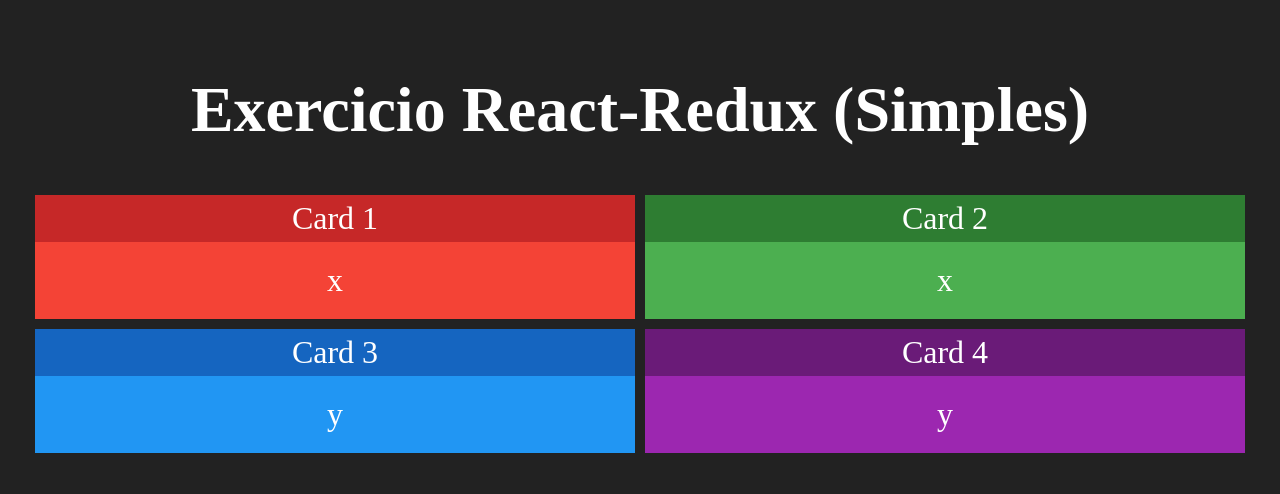
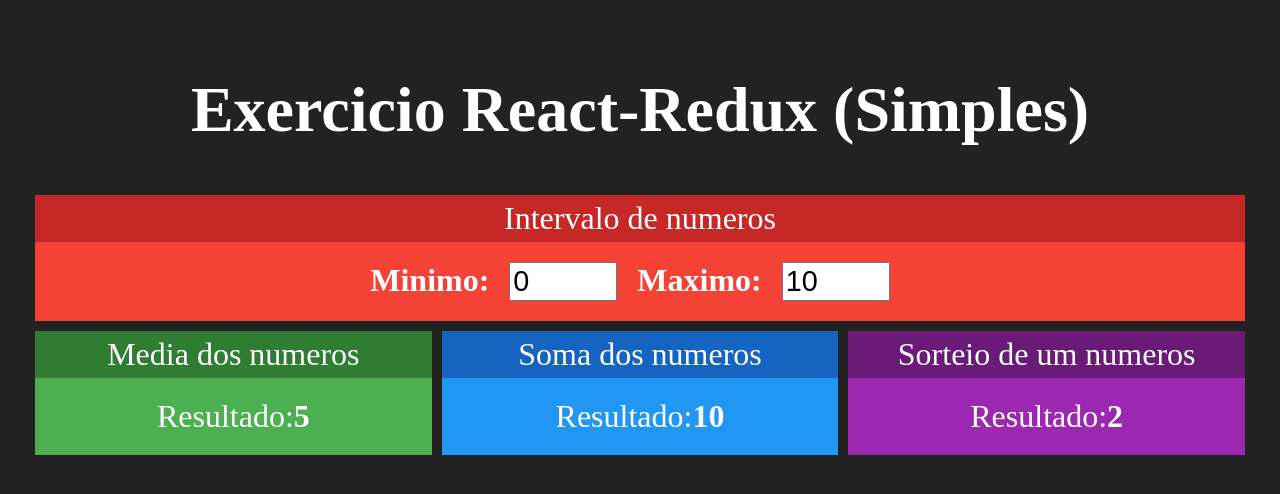
Before and after one commit to Pedro-imbriani-clear/simple-redux, a React (Create React App) app in the folder simple-redux/: page / in a window 1280 px wide. Shown: the top 494 px of the page. Built offline with nearby package versions, Linux system fonts and the light colour scheme.

Commit message:
adding too many elements

```diff
--- a/simple-redux/src/App.js
+++ b/simple-redux/src/App.js
@@ -1,18 +1,23 @@
 import logo from './logo.svg';
 import './App.css';
-import Card from './componentes/Card';
+import Media from './componentes/Media';
+import Intervalo from './componentes/Intervalo';
+import Soma from './componentes/Soma';
+import Sorteio from './componentes/Sorteio';
+
 
 function App() {
   return (
     <div className="App">
       <h1>Exercicio React-Redux (Simples)</h1>
       <div className='linha'>
-        <Card Title='Card 1' Red>x </Card>
-        <Card Title='Card 2' Green>x </Card>
+        <Intervalo ></Intervalo>
+
       </div>
       <div className='linha'>
-        <Card Title='Card 3'Blue>y </Card>
-        <Card Title='Card 4'Purple>y </Card>
+      <Media></Media>
+        <Soma></Soma>
+        <Sorteio></Sorteio>
       </div>
     </div>
   );
--- /dev/null
+++ b/simple-redux/src/componentes/Intervalo.css
@@ -0,0 +1,6 @@
+.Intervalo input{
+font-size: 1.8rem;
+margin-left: 20px;
+margin-right: 20px;
+width: 100px;
+}
--- /dev/null
+++ b/simple-redux/src/componentes/Intervalo.jsx
@@ -0,0 +1,20 @@
+import './Intervalo.css'
+import React from 'react'
+import Card from './Card'
+
+export default props=>{
+    return(
+        <Card Title='Intervalo de numeros' Red>
+            <div className="Intervalo">
+            <span>
+                <strong>Minimo:</strong>
+                <input type='number' value={0} readOnly/>
+            </span>
+            <span>
+                <strong>Maximo:</strong>
+                <input type='number' value={10}readOnly/>
+            </span>
+            </div>
+        </Card>
+    )
+}
--- /dev/null
+++ b/simple-redux/src/componentes/Media.jsx
@@ -0,0 +1,15 @@
+
+import React from 'react'
+import Card from './Card'
+
+export default props=>(
+    <Card Title='Media dos numeros' Green>
+        <div>
+            <span>
+                <span>Resultado:</span>
+                <strong>5</strong>
+
+            </span>
+        </div>
+    </Card>
+)
--- /dev/null
+++ b/simple-redux/src/componentes/Soma.jsx
@@ -0,0 +1,15 @@
+
+import React from 'react'
+import Card from './Card'
+
+export default props=>(
+    <Card Title='Soma dos numeros' Blue>
+        <div>
+            <span>
+                <span>Resultado:</span>
+                <strong>10</strong>
+
+            </span>
+        </div>
+    </Card>
+)
--- /dev/null
+++ b/simple-redux/src/componentes/Sorteio.jsx
@@ -0,0 +1,15 @@
+
+import React from 'react'
+import Card from './Card'
+
+export default props=>(
+    <Card Title='Sorteio de um  numeros' Purple>
+        <div>
+            <span>
+                <span>Resultado:</span>
+                <strong>2</strong>
+
+            </span>
+        </div>
+    </Card>
+)
```
